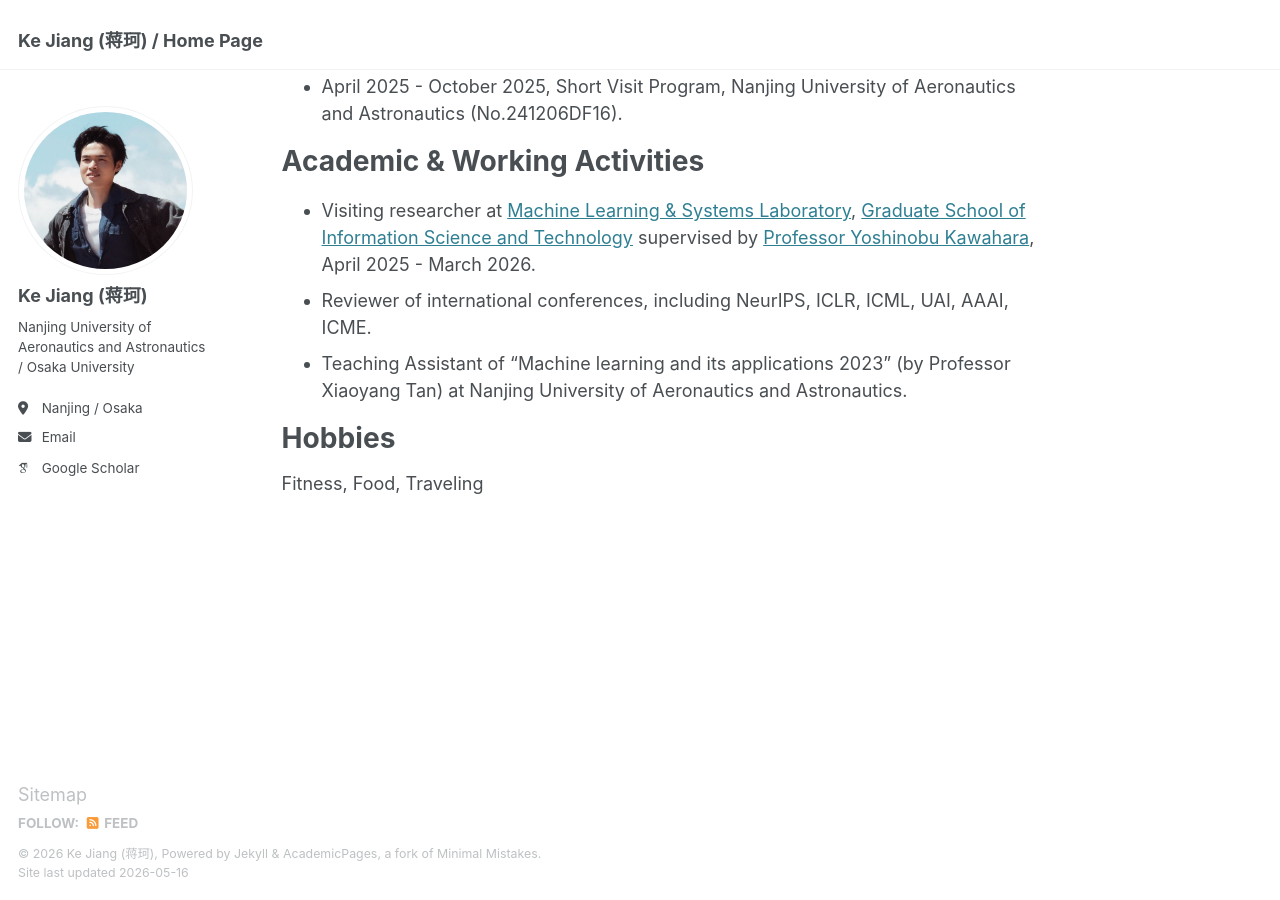
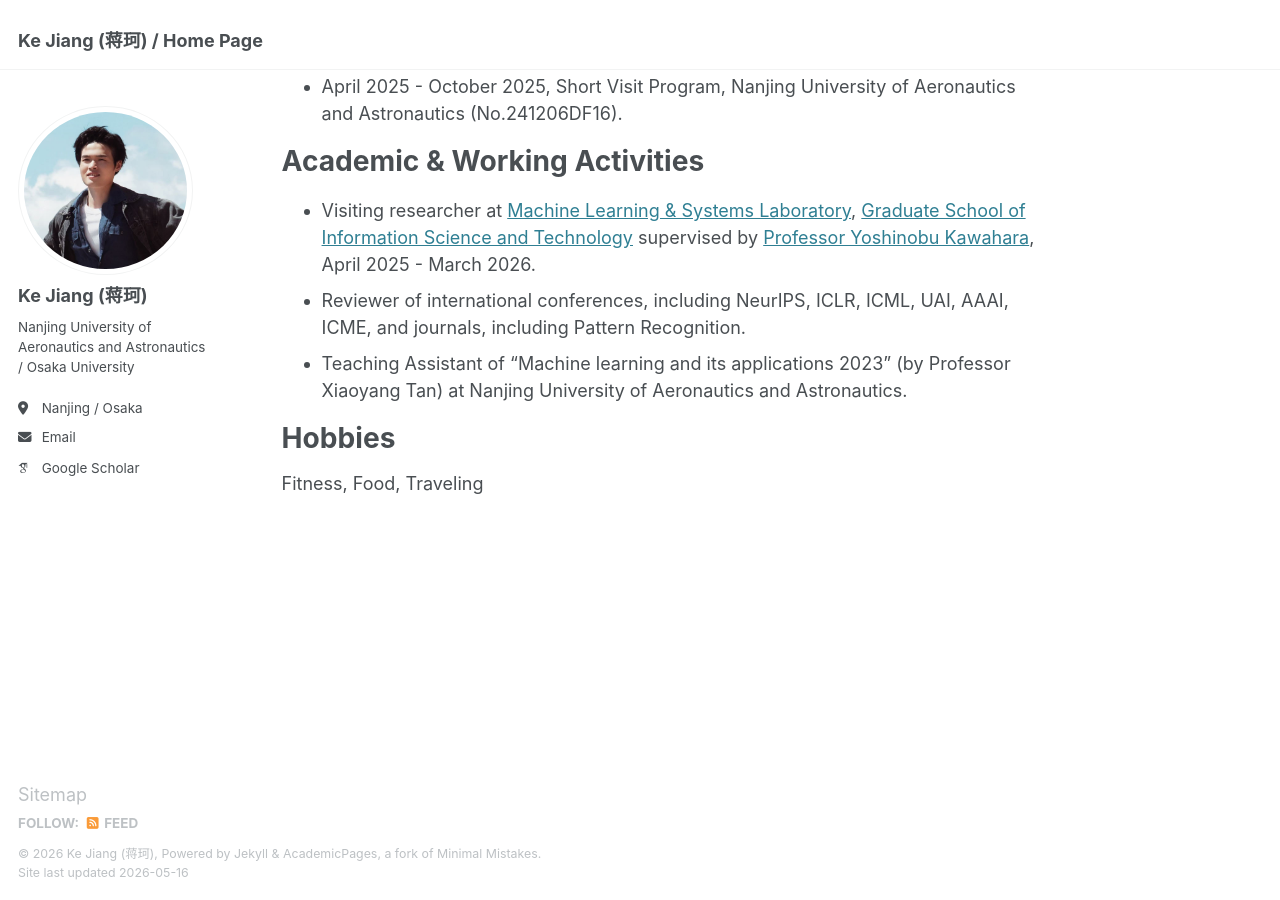
Before and after one commit to Jack10843/Jack10843.github.io, a Jekyll site: the page built from _pages/about.md, in a window 1280 px wide and 900 px high, scrolled down 2847 px. Built offline with Jekyll 4.4.1, drawn with Linux system fonts in a browser that asks for light colours; some web fonts are replaced.

Commit message:
Update about.md

```diff
--- a/_pages/about.md
+++ b/_pages/about.md
@@ -65,7 +65,7 @@ Fundings
 Academic & Working Activities
 ======
  - Visiting researcher at [Machine Learning & Systems Laboratory](https://mls.ist.osaka-u.ac.jp/en/member.html), [Graduate School of Information Science and Technology](https://www.ist.osaka-u.ac.jp/english/) supervised by [Professor Yoshinobu Kawahara](https://mls.ist.osaka-u.ac.jp/en/~kawahara/), April 2025 - March 2026.
- - Reviewer of international conferences, including NeurIPS, ICLR, ICML, UAI, AAAI, ICME.
+ - Reviewer of international conferences, including NeurIPS, ICLR, ICML, UAI, AAAI, ICME, and journals, including Pattern Recognition.
  - Teaching Assistant of "Machine learning and its applications 2023" (by Professor Xiaoyang Tan) at Nanjing University of Aeronautics and Astronautics.
 
 Hobbies
```
